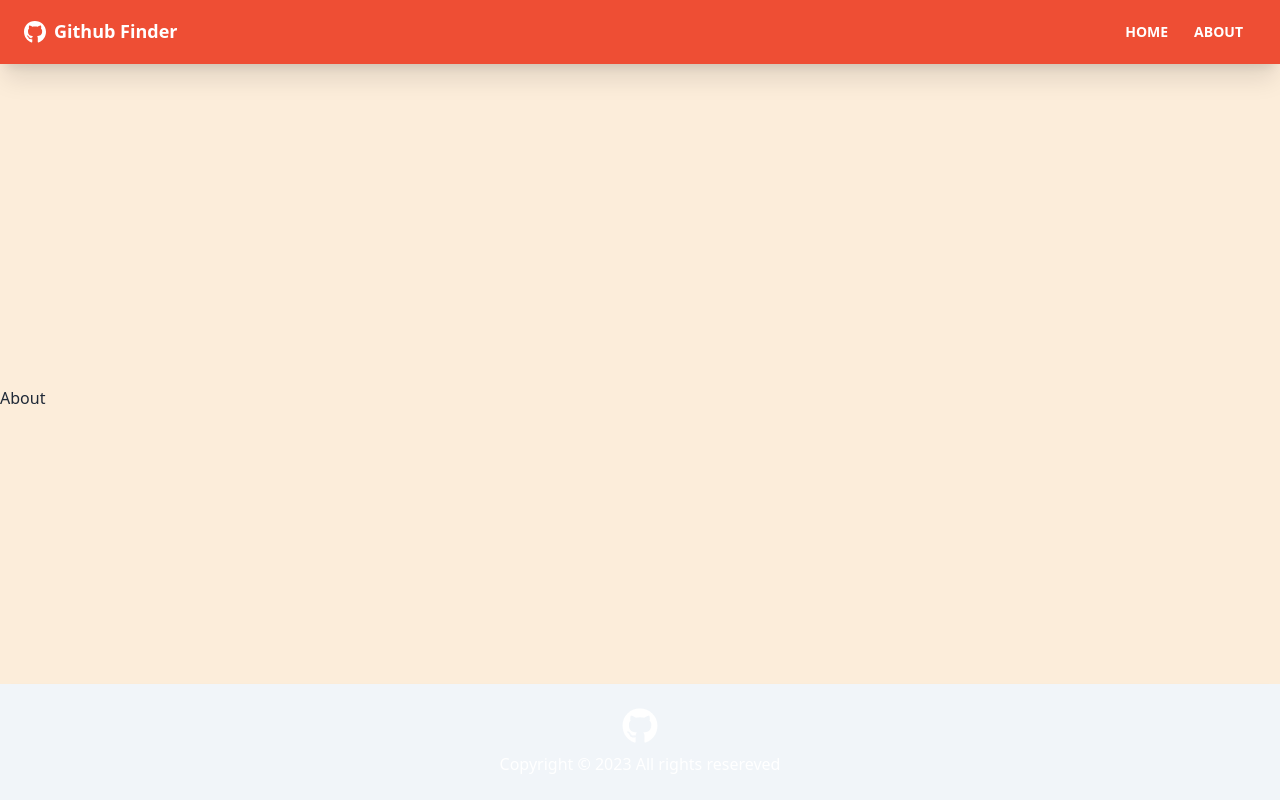
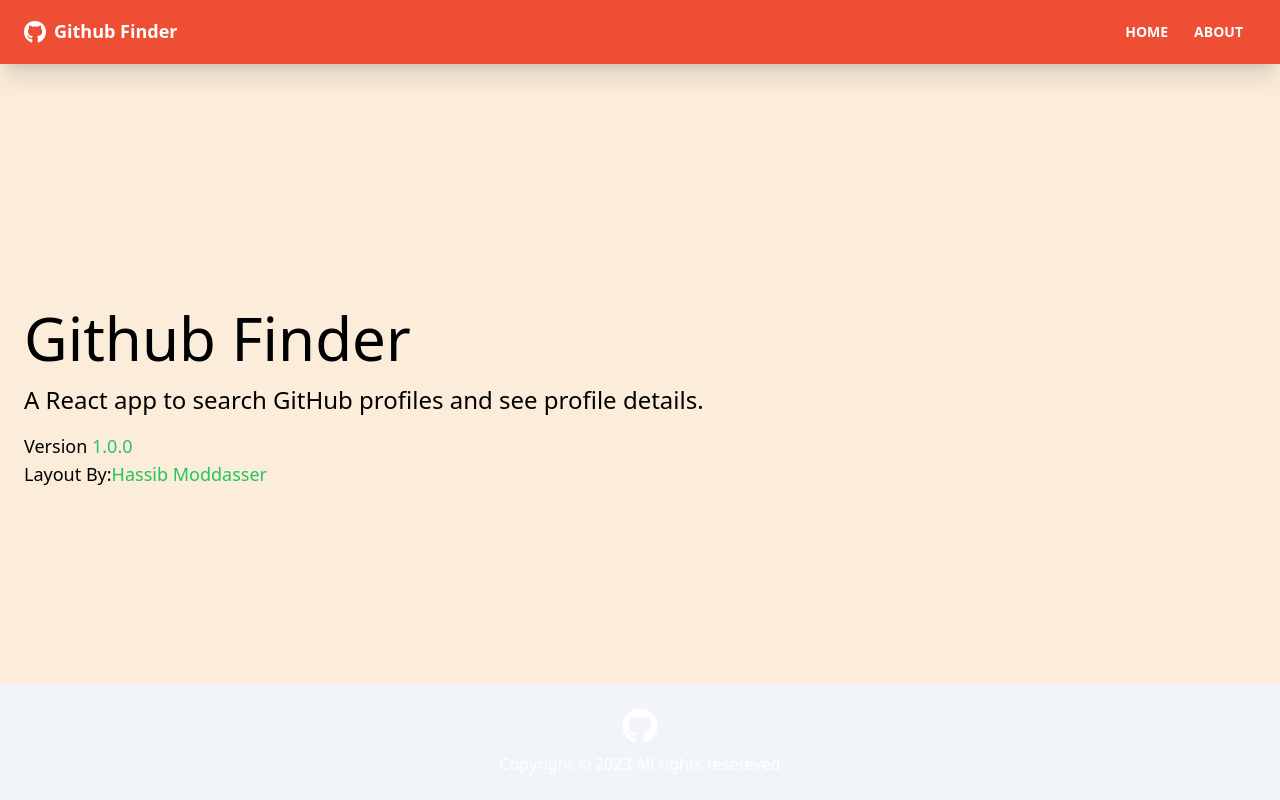
Before and after one commit to Ebbabire/github_finder, a React (Create React App) app: page /about in a window 1280 px wide. Built offline with nearby package versions, Linux system fonts and the light colour scheme; the HTML template or start-up script is replaced by a standard one.

Commit message:
about componet

```diff
--- a/src/components/pages/About.js
+++ b/src/components/pages/About.js
@@ -1,7 +1,23 @@
 import React from 'react';
 
 const About = () => {
-  return <div>About</div>;
+  return (
+    <>
+      <h1 className="text-6xl text-black mb-4 px-6">Github Finder</h1>
+      <p className="mb-4 text-2xl font-light text-black px-6">
+        A React app to search GitHub profiles and see profile details.
+      </p>
+      <p className="text-lg text-black px-6">
+        Version <span className="text-green-500">1.0.0</span>
+      </p>
+      <p className="text-lg text-black px-6">
+        Layout By:
+        <a className="text-green-500" href="#">
+          Hassib Moddasser
+        </a>
+      </p>
+    </>
+  );
 };
 
 export default About;
```
